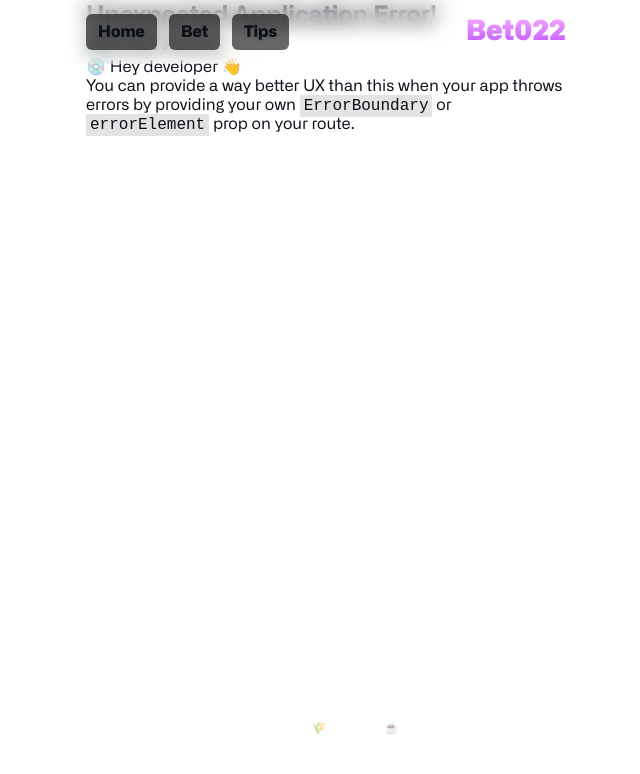
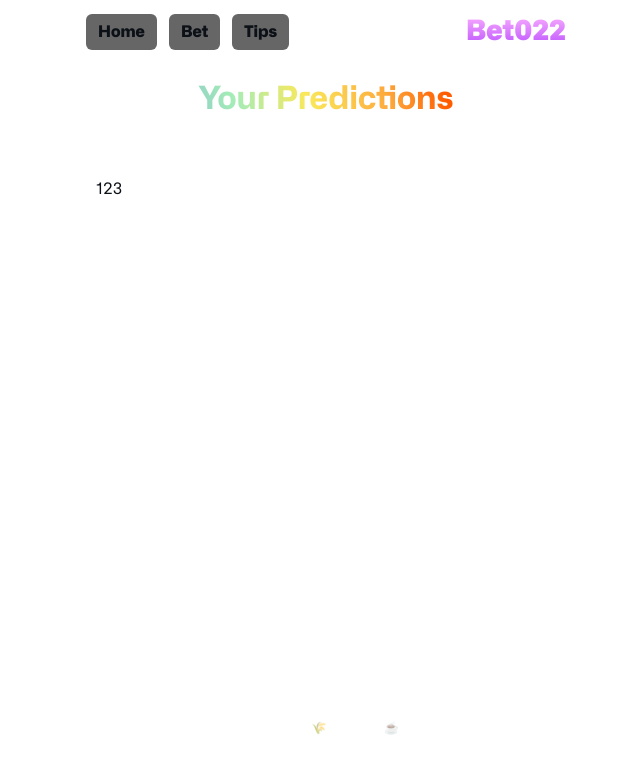
Before and after one commit to b8zeek/bet022, a React (Vite) app: page /predictions in a window 1280 px wide. Before the commit this address had no page. Shown: the top 774 px of the page, without its empty margins (314-954 px from the left). Built offline with nearby package versions, Linux system fonts and the light colour scheme.

Commit message:
Created BettinPage.

```diff
--- a/src/App.tsx
+++ b/src/App.tsx
@@ -1,7 +1,7 @@
 import styled from 'styled-components'
 import { createBrowserRouter, RouterProvider } from 'react-router-dom'
 
-import { LoginPage, StandingsPage } from './pages'
+import { LoginPage, StandingsPage, BettingPage } from './pages'
 import { Navigation, Footer } from './components'
 
 import { MAX_WIDTH, FOOTER_HEIGHT } from './constants'
@@ -18,6 +18,10 @@ const router = createBrowserRouter([
   {
     path: '/standings',
     element: <StandingsPage />
+  },
+  {
+    path: '/predictions',
+    element: <BettingPage />
   }
 ])
 
--- /dev/null
+++ b/src/pages/BettingPage.tsx
@@ -0,0 +1,11 @@
+import styled from 'styled-components'
+
+import { PageLayout } from '../wrappers'
+
+export function BettingPage() {
+  return (
+    <PageLayout heading='Your Predictions' subheading='Hmmm... Are you sure about that?'>
+      123
+    </PageLayout>
+  )
+}
--- a/src/pages/index.ts
+++ b/src/pages/index.ts
@@ -1,2 +1,3 @@
 export * from './LoginPage'
 export * from './StandingsPage'
+export * from './BettingPage'
```
